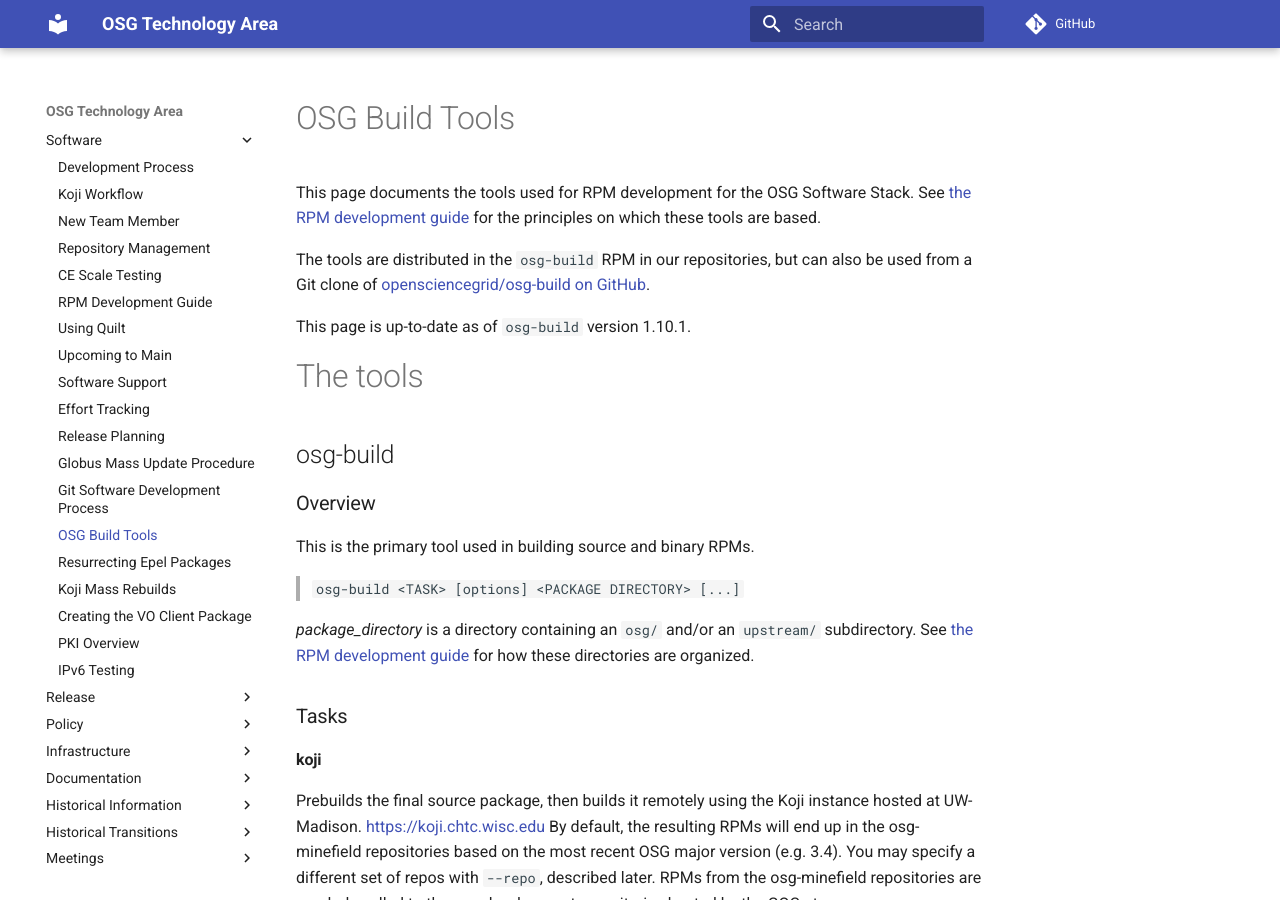
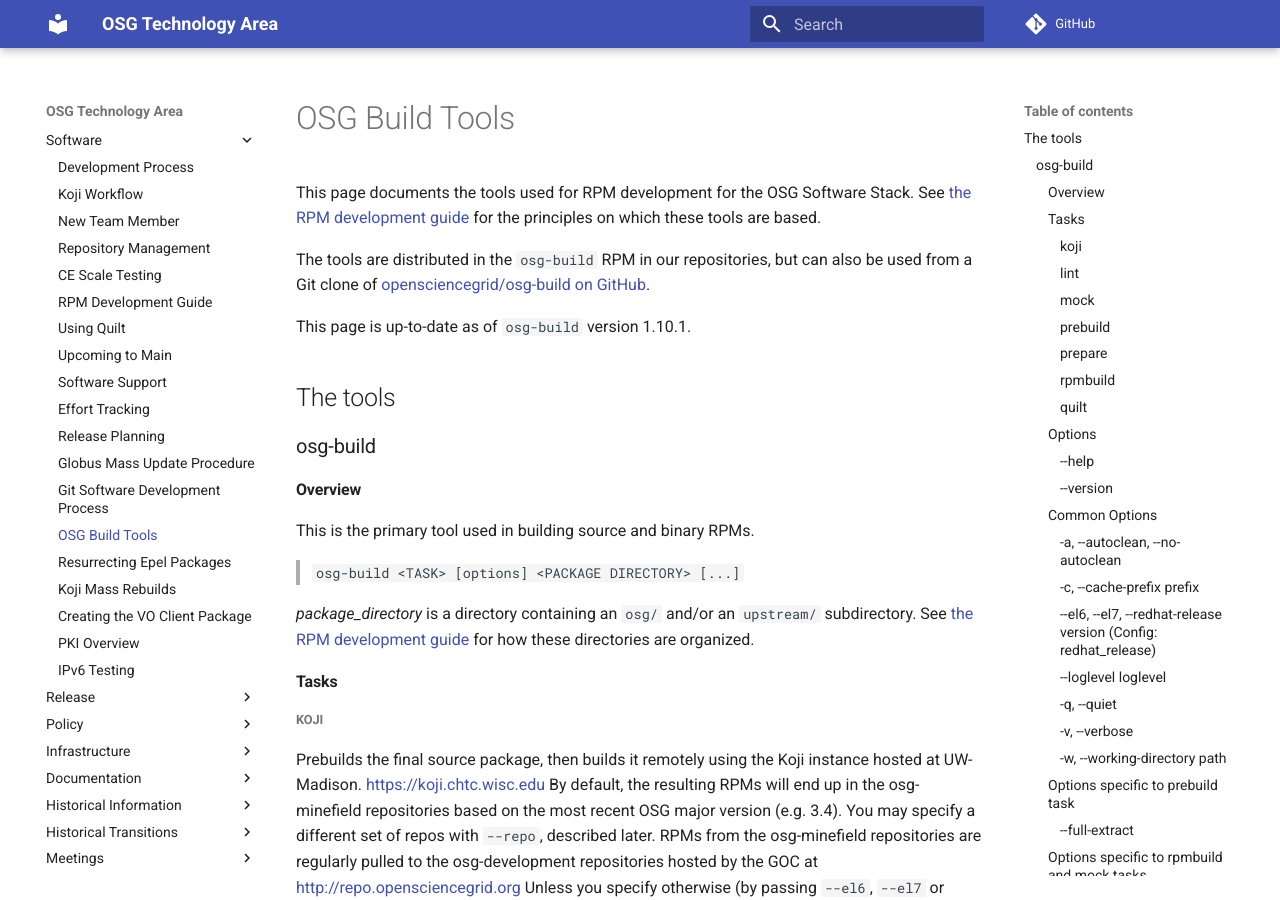
Before and after one commit to zvada/technology, an MkDocs documentation site: the page built from docs/software/osg-build-tools.md, in a window 1280 px wide and 900 px high. Built offline with MkDocs 1.6.1 and Material for MkDocs 9.7.7, drawn with Linux system fonts in a browser that asks for light colours; comment, search, counter and statistics services are not loaded; old or Windows-style settings are respelled for this version of MkDocs.

Commit message:
Demote headers so we only have one top-level header

```diff
--- a/docs/software/osg-build-tools.md
+++ b/docs/software/osg-build-tools.md
@@ -9,12 +9,11 @@ The tools are distributed in the `osg-build` RPM in our repositories, but can al
 This page is up-to-date as of `osg-build` version 1.10.1.
 
 The tools
-=========
-
-osg-build
 ---------
 
-### Overview
+### osg-build
+
+#### Overview
 
 This is the primary tool used in building source and binary RPMs.
 
@@ -22,51 +21,51 @@ This is the primary tool used in building source and binary RPMs.
 
 *package\_directory* is a directory containing an `osg/` and/or an `upstream/` subdirectory. See [the RPM development guide](rpm-development-guide) for how these directories are organized.
 
-### Tasks
+#### Tasks
 
-#### koji
+##### koji
 
 Prebuilds the final source package, then builds it remotely using the Koji instance hosted at UW-Madison. <https://koji.chtc.wisc.edu> By default, the resulting RPMs will end up in the osg-minefield repositories based on the most recent OSG major version (e.g. 3.4). You may specify a different set of repos with `--repo`, described later. RPMs from the osg-minefield repositories are regularly pulled to the osg-development repositories hosted by the GOC at <http://repo.opensciencegrid.org> Unless you specify otherwise (by passing `--el6`, `--el7` or specifying a different koji tag/target), the package will be built for both el6 and el7. This is the method used to build final versions of packages you expect to ship.
 
-#### lint
+##### lint
 
 Prebuilds the final source package, then runs `rpmlint` on it to check for various problems. You will need to have `rpmlint` installed. People on UW CSL machines should add `/p/vdt/workspace/rpmlint` to their $PATH.
 
-#### mock
+##### mock
 
 Prebuilds the final source package, then builds it locally using `mock`, and stores the resulting source and binary RPMs in the package-specific `_build_results` directory.
 
-#### prebuild
+##### prebuild
 
 Prebuilds the final source package from upstream sources (if any) and local files (if any). May create or overwrite the `_upstream_srpm_contents` and `_final_srpm_contents` directories.
 
-#### prepare
+##### prepare
 
 Prebuilds the final source package, then calls `rpmbuild -bp` on the result, extracting and patching the source files (and performing any other steps defined in the `%prep` section of the spec file. The resulting sources will be under `_final_srpm_contents`.
 
-#### rpmbuild
+##### rpmbuild
 
 Prebuilds the final source package, then builds it locally using `rpmbuild`, and stores the resulting source and binary RPMs in the package-specific `_build_results` directory.
 
-#### quilt
+##### quilt
 
 Collects the upstream local sources and spec file, then calls `quilt setup` on the spec file, extracting the source files and adding the patches to a quilt series file. See [Quilt documentation (PDF link)](http://www.shakthimaan.com/downloads/glv/quilt-tutorial/quilt-doc.pdf) for more information on quilt; also look at the example in the Usage Patterns section below. Similar to `prepare` (in fact, `quilt` calls `rpmbuild -bp` behind the scenes), but the source tree is in pre-patch state, and various quilt commands can be used to apply and modify patches. Unpacks into `_quilt` as of `osg-build-1.2.2` or `_final_srpm_contents` in previous versions. Requires `quilt`. People on UW CSL machines should add `/p/vdt/workspace/quilt/bin` to their `$PATH`, and `/p/vdt/workspace/quilt/share/man` to their `$MANPATH`.
 
-### Options
+#### Options
 
 This section lists the command-line options.
 
-#### --help
+##### --help
 
 Prints the built-in usage information and exits without doing anything else.
 
-#### --version
+##### --version
 
 Prints the version of `osg-build` and exits without doing anything else.
 
-### Common Options
+#### Common Options
 
-#### -a, --autoclean, --no-autoclean
+##### -a, --autoclean, --no-autoclean
 
 Before each build, clean out the contents of the underscore directories (\_build\_results, \_final\_srpm\_contents, \_upstream\_srpm\_contents, \_upstream\_tarball\_contents). If the directories are not cleaned up, earlier builds of a package may interfere with later ones. `--no-autoclean` will disable this.
 
@@ -74,7 +73,7 @@ Default is `true`.
 
 Has no effect with the `--vcs` flag.
 
-#### -c, --cache-prefix *prefix*
+##### -c, --cache-prefix *prefix*
 
 Sets the *prefix* for upstream source cache references. The prefix must be a valid URI starting with either `http`, `https`, or `file`, or one of the following special values:
 
@@ -88,7 +87,7 @@ Default is `AUTO`.
 
 Has no effect with the `--vcs` flag.
 
-#### --el6, --el7, --redhat-release *version* (Config: redhat\_release)
+##### --el6, --el7, --redhat-release *version* (Config: redhat\_release)
 
 Sets the distro version to build for. This affects the %dist tag, the mock config, and the default koji tag and target (unless otherwise specified).
 
@@ -96,21 +95,21 @@ Sets the distro version to build for. This affects the %dist tag, the mock confi
 
 `--el7` is equivalent to `--redhat-release 7`
 
-#### --loglevel *loglevel*
+##### --loglevel *loglevel*
 
 Sets the verbosity of the script. Valid values are: `debug`, `info`, `warning`, `error` and `critical`.
 
 Default is `info`.
 
-#### -q, --quiet
+##### -q, --quiet
 
 Do not display as much information. Equivalent to `--loglevel warning`
 
-#### -v, --verbose
+##### -v, --verbose
 
 Display more information. Equivalent to `--loglevel debug`
 
-#### -w, --working-directory *path*
+##### -w, --working-directory *path*
 
 Use *path* as the root directory of the files created by the script. For example, if *path* is `$HOME/working`, and the package being built is `ndt`, the following tree will be created:
 
@@ -125,105 +124,105 @@ The default setting is to use the package directory as the working directory.
 
 Has no effect with the `--vcs` flag.
 
-### Options specific to prebuild task
+#### Options specific to prebuild task
 
-#### --full-extract
+##### --full-extract
 
 If set, all upstream tarballs will be extracted into `_upstream_tarball_contents/` during the prebuild step. This flag is now mostly redundant with the `prepare` and `quilt` tasks.
 
-### Options specific to rpmbuild and mock tasks
+#### Options specific to rpmbuild and mock tasks
 
-#### --distro-tag *dist*
+##### --distro-tag *dist*
 
 Sets the distribution tag added on to the end of the release in the RPM ( `rpmbuild` and `mock` tasks only ).
 
 Default is `.osg.el6` or `.osg.el7`
 
-#### -t, --target-arch *arch*
+##### -t, --target-arch *arch*
 
 Specify an architecture to build packages for ( `rpmbuild` and `mock` tasks only ).
 
 Default is unspecified, which builds for the current machine architecture.
 
-### Options specific to mock task
+#### Options specific to mock task
 
-#### --mock-clean, --no-mock-clean
+##### --mock-clean, --no-mock-clean
 
 Enable/disable deletion of the mock buildroot after a successful build.
 
 Default is `true`.
 
-#### -m, --mock-config *path*
+##### -m, --mock-config *path*
 
 Specifies the `mock` configuration file to use. This file details how to set up the build environment used by mock for the build, including Yum repositories from which to install dependencies and certain predefined variables (e.g., the distribution tag `%dist`).
 
 See also `--mock-config-from-koji`.
 
-#### --mock-config-from-koji *build tag*
+##### --mock-config-from-koji *build tag*
 
 Creates a mock config from a Koji build tag. This is the most accurate way to replicate the build environment that Koji will provide (outside of Koji). The build tag is based on the distro version (el6, el7) and the OSG major version (3.3, 3.4). For 3.4 on el6, it is: `osg-3.4-el6-build` Also requires the Koji command-line tools (package `koji`), obtainable from the osg repositories. Since this uses koji, some of the koji-specific options may apply, namely: `--koji-backend`, `--koji-login`, and `--koji-wrapper`.
 
-### Options specific to koji task
+#### Options specific to koji task
 
-#### --dry-run
+##### --dry-run
 
 Do not actually run koji, merely show the command(s) that will be run. For debugging purposes.
 
-#### --getfiles, --get-files
+##### --getfiles, --get-files
 
 For scratch builds without `--vcs` only. Download the resulting RPMs and logs from the build into the `_build_results` directory.
 
-#### -k, --kojilogin, --koji-login *login*
+##### -k, --kojilogin, --koji-login *login*
 
 Sets the login to use for the koji task. This should most likely be your CN. If not specified, will extract it from your client cert (`~/.osg-koji/client.crt` or `~/.koji/client.crt`).
 
-#### --koji-target *target*
+##### --koji-target *target*
 
 The koji target to use for building.
 
 Default is `osg-el6` for el6 and `osg-el7` for el7.
 
-#### --koji-tag *tag*
+##### --koji-tag *tag*
 
 The koji tag to add packages to. See the [Koji Workflow guide](koji-workflow) for more information on the terminology. The special value `TARGET` uses the destination tag defined in the koji target.
 
 Default is `osg-el6` or `osg-el7`.
 
-#### --ktt, --koji-tag-and-target *arg*
+##### --ktt, --koji-tag-and-target *arg*
 
 Shorthand for setting both --koji-tag and --koji-target to *arg*.
 
-#### --koji-wrapper, --no-koji-wrapper
+##### --koji-wrapper, --no-koji-wrapper
 
 Enable/disable use of the `osg-koji` wrapper script around koji. See below for a description of `osg-koji`.
 
 Default is `true`.
 
-#### --koji-backend *backend*
+##### --koji-backend *backend*
 
 Specifies the method osg-build will use to interface with Koji. This can be `shell` or `kojilib`.
 
-#### --wait, --no-wait, --nowait
+##### --wait, --no-wait, --nowait
 
 Wait for koji tasks to finish. Bad for running multiple builds in a single command, since you will have to type in your passphrase for the first one, wait for it to complete, then type in your passphrase for the second one, wait for it to complete, etc. If you want to wait for multiple tasks to finish, use the `koji watch-task` command or look at the website <https://koji.chtc.wisc.edu>.
 
 `--wait` used to be the default until `osg-build-1.1.3`
 
-#### --regen-repos
+##### --regen-repos
 
 Start a `regen-repo` koji task on the build tag after each koji build, to update the build repository used for the next build. Not useful unless you are launching multiple builds. This enables you to launch builds that depend on each other. Doesn't work too well with `--no-wait`, since the next build may be started before the regen-repo task is complete. Waiting will keep the next build from being queued until the regen-repo is complete.
 
-#### --scratch, --no-scratch
+##### --scratch, --no-scratch
 
 Perform scratch builds. A scratch build does not go into a repository, but the name-version-release (NVR) of the created RPMs are not considered used, so the build may be modified and repeated without needing a release bump. This has the same use case as the mock task: creating packages that you want to test before releasing. If you do not have a machine with mock set up, or want to test exactly the environment that Koji provides, scratch builds might be more convenient.
 
-#### --vcs, --no-vcs, --svn, --no-svn
+##### --vcs, --no-vcs, --svn, --no-svn
 
 Have Koji check the package out from a version control system instead of creating an SRPM on the local machine and submitting that to Koji. Currently, SVN and Git are supported. If this flag is specified, you may use SVN URLs or URL@Revision pairs to specify the packages to build. You may continue specify package directories from an SVN checkout, in which case osg-build will use `svn info` to find the right URL@Revision pair to use and warn you about uncommitted changes. osg-build will also warn you about an outdated working directory.
 
 `--vcs` defaults to `true` for non-scratch builds, and `false` for scratch builds.
 
-#### --repo=*destination repository*, --upcoming
+##### --repo=*destination repository*, --upcoming
 
 Selects the repositories (osg-3.3, upcoming, etc.) to build packages for. Currently valid repositories are:
 
@@ -239,8 +238,7 @@ Selects the repositories (osg-3.3, upcoming, etc.) to build packages for. Curren
 
 Note that the repo selection affects which VCS paths you are allowed to build from. For example, you are not allowed to build from branches/osg-3.3 (from the OSG SVN) into the 'osg' repo, or from HCC's git repositories into the 'upcoming' repo.
 
-koji-tag-diff
--------------
+### koji-tag-diff
 
 This script displays the differences between the latest packages in two koji tags.
 
@@ -248,18 +246,15 @@ Example invocation: `koji-tag-diff osg-3.4-el6-development osg-3.4-el7-testing`
 
 This prints the packages that are in osg-3.4-el6-development but not in osg-3.4-el7-testing, or vice versa.
 
-osg-build-test
---------------
+### osg-build-test
 
 This script runs automated tests for `osg-build`. Only a few tests have been implemented so far.
 
-osg-import-srpm
----------------
+### osg-import-srpm
 
 This is a script to fetch an SRPM from a remote site, copy it into the upstream cache on AFS, and create an SVN package dir (if needed) with an `upstream/*.source` file. By default it will put downloaded files into the VDT upstream cache (/p/vdt/public/html/upstream), but you can pass `--upstream-root=<UPSTREAM DIR>` to put them somewhere else. If called with the `--extract-spec` or `-e` argument, it will extract the spec file from the SRPM and place it into the `osg` subdir in SVN. If called with the `--diff-spec` or `-d` argument, it will extract the spec file and compare it to the existing spec file in the `osg` subdir. **The script hasn't been touched in a while and needs a good deal of cleanup.** A planned feature is to allow doing a three-way diff between the existing RPM before OSG modifications, the new RPM before OSG modifications and the existing RPM after OSG modifications.
 
-osg-koji
---------
+### osg-koji
 
 This is a wrapper script around the `koji` command line tool. It automatically specifies parameters to access the OSG's koji instance, and forces SSL authentication. It takes the same parameters as `koji` and passes them on.
 
@@ -272,20 +267,19 @@ An additional command, `osg-koji setup` exists, which performs the following tas
     The location of those files can be specified by the `--usercert` and `--userkey` arguments.
     If unspecified, `usercert` defaults to `~/.globus/usercert.pem`, and `userkey` defaults to `~/.globus/userkey.pem`.
 
-osg-promote
------------
+### osg-promote
 
-### Overview
+#### Overview
 
 Run this script to push packages from one set of repos to another (e.g. from development to testing), according to the OSG software promotion guidelines.
 
 Once the packages are promoted, the script will generate code to cut and paste into a JIRA comment.
 
-### Synopsis
+#### Synopsis
 
 > `osg-promote [-r|--route <ROUTE>]... [options] <PACKAGE OR BUILD> [...]`
 
-### Examples
+#### Examples
 
 - Promote the latest build of `osg-version` to testing for the current release series
 
@@ -299,13 +293,13 @@ Once the packages are promoted, the script will generate code to cut and paste i
 
         osg-promote -r testing osg-build-1.5.0-1
 
-### Arguments
+#### Arguments
 
-#### -h
+##### -h
 
 Display help and a list of valid routes.
 
-#### *package or build*
+##### *package or build*
 
 A package (e.g. `osg-version`) or build (e.g. `osg-version-3.3.0-1.osg33.el6`) to promote. You may omit the dist tag (the `.osg33.el6` part).
 
@@ -315,52 +309,52 @@ If a build is specified, that build and the build that has the same *version*-*r
 
 This may be specified multiple times, to promote multiple packages. The NVRs of each set of builds for a package *must* match.
 
-#### -r *ROUTE*, --route *ROUTE*
+##### -r *ROUTE*, --route *ROUTE*
 
 The promotion route to use. Use `osg-promote -h` to get a list of valid routes. This may be specified multiple times. For example, to promote for both 3.4 and 3.3, pass `-r 3.4-testing -r 3.3-testing`.
 
 If not specified, the `testing` route is used, which corresponds to the testing route for the latest release series.
 
-#### -n, --dry-run
+##### -n, --dry-run
 
 Do not promote, just show what would be done.
 
-#### --el6-only / --el7-only
+##### --el6-only / --el7-only
 
 Only promote packages for el6 / el7.
 
-#### --no-el6 / --no-el7
+##### --no-el6 / --no-el7
 
 Do not promote packages for el6 / el7.
 
-#### --ignore-rejects
+##### --ignore-rejects
 
 Ignore rejections due to version mismatch between dvers or missing package for one dver.
 
-#### --regen
+##### --regen
 
 Regenerate the destination repos after promoting.
 
-#### -y, --assume-yes
+##### -y, --assume-yes
 
 Do not prompt before promotion.
 
 Common Usage Patterns
-=====================
+---------------------
 
-### Verify that all files necessary to build the package are in the right place
+#### Verify that all files necessary to build the package are in the right place
 
 Run `osg-build prebuild <PACKAGEDIR>`.
 
-### Fetch and extract all source files for examination
+#### Fetch and extract all source files for examination
 
 Run `osg-build prebuild --full-extract <PACKAGEDIR>`. Look inside the `_upstream_tarball_contents` directory.
 
-### Get a post-patch version of the upstream sources for examination
+#### Get a post-patch version of the upstream sources for examination
 
 Run `osg-build prepare <PACKAGEDIR>`. Look inside the `_build_results` directory.
 
-### See which patches work with a new version of a package, update or remove them
+#### See which patches work with a new version of a package, update or remove them
 
 1.  Place the new source tarball into the upstream cache, edit the version in the spec file and \*.sources files as necessary
 2.  Run `osg-build quilt <PACKAGEDIR>`.
@@ -375,17 +369,17 @@ Run `osg-build prepare <PACKAGEDIR>`. Look inside the `_build_results` directory
 7.  If you have changes to make to the source code that you want to save as a patch, type `quilt new <PATCHNAME>`, edit the files, type `quilt add <FILE>` on each file you edited, then type `quilt refresh` to recreate the patch.
 8.  Once you're all done, copy the patches in the `patches/` directory to the `osg/` dir in SVN, run `quilt series` to get the application order and update the spec file accordingly.
 
-### See if a package builds successfully for OSG 3.4
+#### See if a package builds successfully for OSG 3.4
 
 -   If you have all the build dependencies of the package installed, run `osg-build rpmbuild <PACKAGEDIR>`. The resulting RPMs will be in the `_build_results` directory.
 -   If you do not have all the build dependencies installed, or want to make sure you specified all of the necessary ones and the package builds from a clean environment, run `osg-build mock --mock-config-from-koji osg-3.4-el6-build <PACKAGEDIR>`. The resulting RPMs will be in the `_build_results` directory.
 -   If you do not have mock installed, or want to exactly replicate the build environment in Koji, run `osg-build koji --scratch <PACKAGEDIR>`. You may download the resulting RPMs from kojiweb <https://koji.chtc.wisc.edu/koji> or pass `--getfiles` to `osg-build koji` and they will get downloaded to the `_build_results` directory.
 
-### Check for potential errors in a package
+#### Check for potential errors in a package
 
 Run `osg-build lint <PACKAGEDIR>`.
 
-### Create and test a final build of a package for all platforms for upcoming
+#### Create and test a final build of a package for all platforms for upcoming
 
 1.  `svn commit` your changes in `branches/upcoming`.
 2.  Type `osg-build koji --repo=upcoming <PACKAGEDIR>`
@@ -393,10 +387,10 @@ Run `osg-build lint <PACKAGEDIR>`.
 4.  On your test machine, make sure the `osg-upcoming-minefield` repo is enabled (edit `/etc/yum.repos.d/osg-upcoming-minefield.repo` or `/etc/yum.repos.d/osg-el6-upcoming-minefield.repo`). Clean your cache (`yum clean all; yum clean expire-cache`).
 5.  Install your software, see if it works.
 
-### Promote the latest build of a package to testing for the current OSG release series
+#### Promote the latest build of a package to testing for the current OSG release series
 
 Run `osg-promote -r testing <PACKAGE>`
 
-### Promote the latest build of a package to testing for the 3.3 and 3.4 release series
+#### Promote the latest build of a package to testing for the 3.3 and 3.4 release series
 
 Run `osg-promote -r 3.3-testing -r 3.4-testing <PACKAGE>`
```
